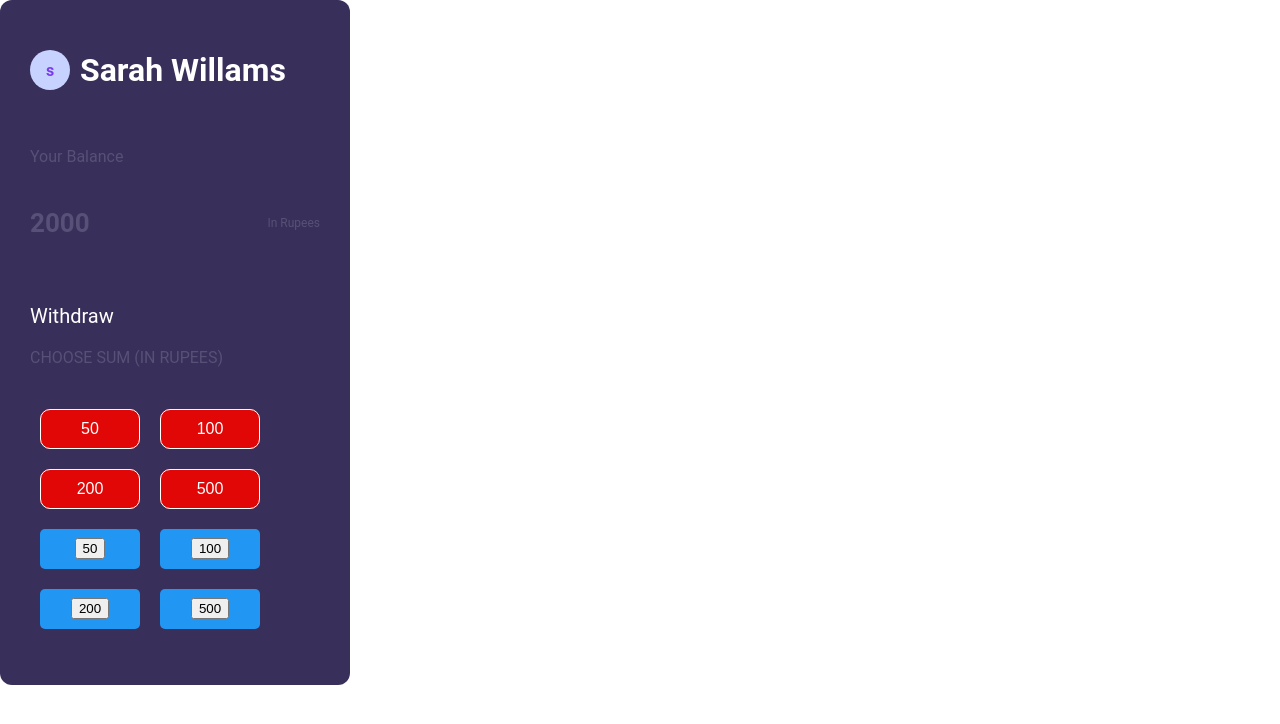
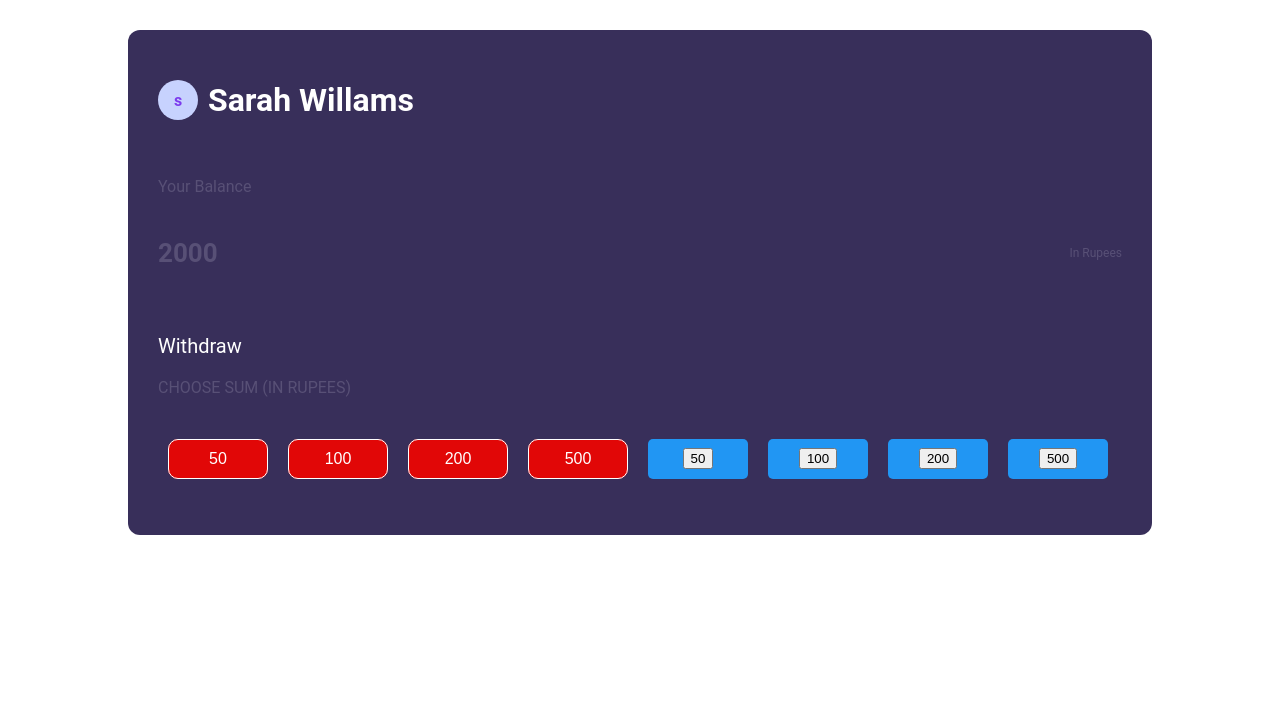
Before and after one commit to Shanmugasrivyshnav/cashwithdraw_React, a React (Create React App) app: page / in a window 1280 px wide. Shown: the top 724 px of the page. Built offline with nearby package versions, Linux system fonts and the light colour scheme.

Commit message:
change in withdraw css js with extra div

```diff
--- a/src/components/cashwithdraw/withdraw.css
+++ b/src/components/cashwithdraw/withdraw.css
@@ -1,13 +1,25 @@
+.withdraw-prifile-container {
+  display: flex;
+  align-items: center;
+  flex-direction: column;
+  justify-content: center;
+  align-items: center;
+  width: 100%;
+  height: 50%;
+  margin: 30px 0;
+}
 .cashwithdrawContainer {
+  display: flex;
+  flex-direction: column;
+  align-items: center;
+  justify-content: center;
   background-color: #382f5a;
   padding: 30px;
   border-radius: 12px;
-  width: 350px;
+  width: 80%;
+  height: 80%;
   color: white;
   font-family: Roboto;
-  display: flex;
-  flex-direction: column;
-  align-items: center;
 }
 
 .profileContainer {
@@ -56,7 +68,7 @@
 
 .curnery {
   font-size: 12px;
-  color: #585076;
+  color: #ffffff;
 }
 
 .withdraw-container {
--- a/src/components/cashwithdraw/withdraw.js
+++ b/src/components/cashwithdraw/withdraw.js
@@ -26,6 +26,7 @@ class CashWithdrawal extends Component {
     const { creditList } = this.props;
 
     return (
+      <div className="withdraw-prifile-container">
         <div className="cashwithdrawContainer">
           <div className="profileContainer">
             <p className="profileimg">s</p>
@@ -59,6 +60,7 @@ class CashWithdrawal extends Component {
             </ul>
           </div>
         </div>
+      </div>
     );
   }
 }
--- a/src/components/credit/credititem.js
+++ b/src/components/credit/credititem.js
@@ -1,4 +1,3 @@
-// Write your code here
 import "./credititem.css";
 
 const CreditItem = (props) => {
```
Lines whose indentation alone changed are shown as unchanged.
